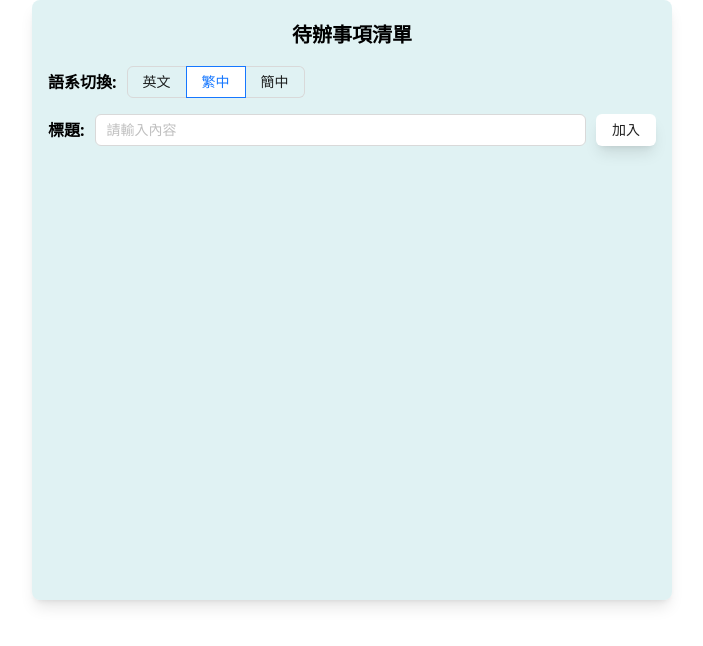
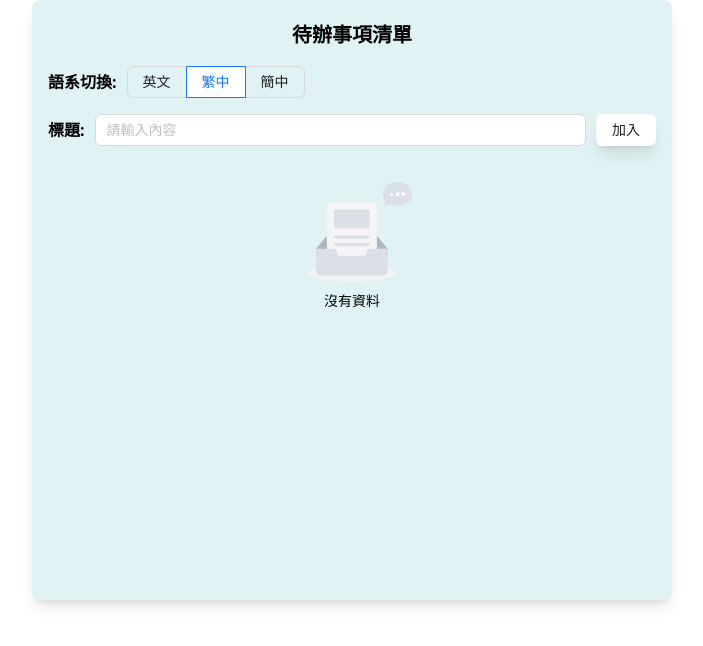
Before and after one commit to lockon1248/ToDoList, a Vue app: page / in a window 1280 px wide. Shown: the top 646 px of the page, without its empty margins (288-991 px from the left). Built offline with nearby package versions, Linux system fonts and the light colour scheme.

Commit message:
fix: 修正當資料為空時無法正確顯示無資料圖樣

```diff
--- a/src/App.vue
+++ b/src/App.vue
@@ -25,7 +25,7 @@
 						</div>
 					</transition-group>
 				</div>
-				<div v-else>
+				<div v-if="toDoList.length === 1">
 					<a-empty>
 						<template #description>
 							<span> {{ $t('noData') }} </span>
```
